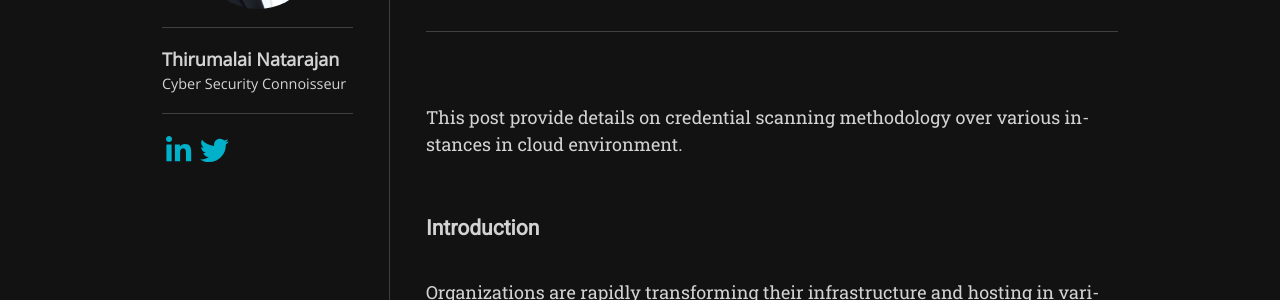
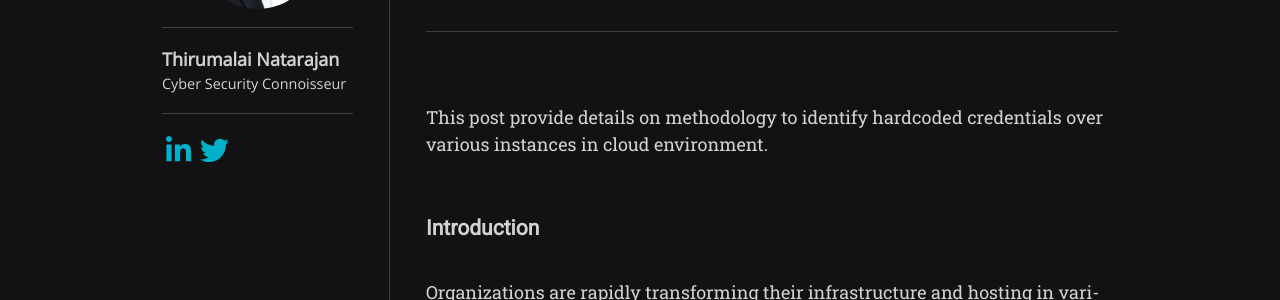
Before and after one commit to Th1ru-M/th1ru-m.github.io, a Jekyll site: the page built from _posts/2023-08-05-CredentialScan.md, in a window 1280 px wide. Shown: the part 267-567 px from the top of the page. Built offline with Jekyll 4.4.1, drawn with Linux system fonts in a browser that asks for light colours; nearby versions of some CDN libraries; some web fonts are replaced.

Commit message:
Update 2023-08-05-CredentialScan.md

```diff
--- a/_posts/2023-08-05-CredentialScan.md
+++ b/_posts/2023-08-05-CredentialScan.md
@@ -4,7 +4,7 @@ classes: wide
 title:  "Credential scanning in cloud environments"
 date:   2023-08-05 01:00:00 +0800
 ---
-This post provide details on  credential scanning methodology over various instances in cloud environment.
+This post provide details on methodology to identify hardcoded credentials over various instances in cloud environment.
 
 
 ### Introduction
```
